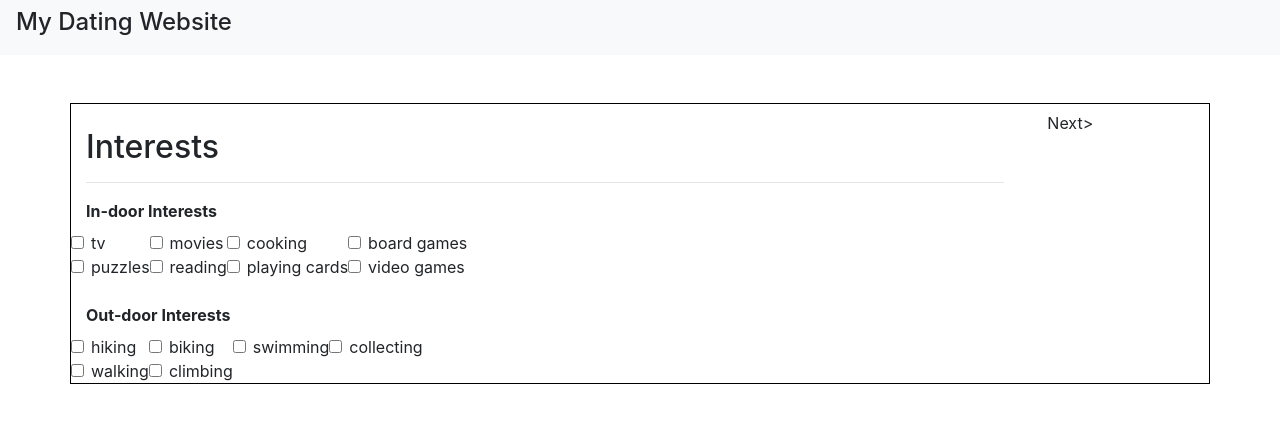
After one commit to alvinnava13/dating, a PHP site: template views/interests.html in a window 1280 px wide. The commit adds this page. Shown: the top 423 px of the page. Run offline with PHP 8.4, Linux system fonts and the light colour scheme; the template is opened without the code that fills it, so the values that code supplies are empty.

Commit message:
Create interests page and styles

```diff
--- /dev/null
+++ b/views/interests.html
@@ -0,0 +1,191 @@
+<!-- Alvin Nava
+    4/13/19
+    interests.html
+    This file is a homepage for a dating website
+-->
+<!DOCTYPE html>
+<html lang="en">
+<head>
+    <meta charset="UTF-8">
+    <title>Dating Website</title>
+    <link rel="stylesheet" href="https://stackpath.bootstrapcdn.com/bootstrap/4.3.1/css/bootstrap.min.css" integrity="sha384-ggOyR0iXCbMQv3Xipma34MD+dH/1fQ784/j6cY/iJTQUOhcWr7x9JvoRxT2MZw1T" crossorigin="anonymous">
+
+    <link rel="stylesheet" href="styles/styles.css">
+    <script src="https://code.jquery.com/jquery-3.3.1.slim.min.js" integrity="sha384-q8i/X+965DzO0rT7abK41JStQIAqVgRVzpbzo5smXKp4YfRvH+8abtTE1Pi6jizo" crossorigin="anonymous"></script>
+    <script src="https://cdnjs.cloudflare.com/ajax/libs/popper.js/1.14.7/umd/popper.min.js" integrity="sha384-UO2eT0CpHqdSJQ6hJty5KVphtPhzWj9WO1clHTMGa3JDZwrnQq4sF86dIHNDz0W1" crossorigin="anonymous"></script>
+    <script src="https://stackpath.bootstrapcdn.com/bootstrap/4.3.1/js/bootstrap.min.js" integrity="sha384-JjSmVgyd0p3pXB1rRibZUAYoIIy6OrQ6VrjIEaFf/nJGzIxFDsf4x0xIM+B07jRM" crossorigin="anonymous"></script>
+</head>
+<body>
+
+<div class="bar">
+    <nav class="navbar navbar-light bg-light" id="nav">
+        <h4>My Dating Website</h4>
+    </nav>
+</div>
+<br>
+<br>
+
+
+
+<div class="container">
+    <div class="row">
+        <div class="col-sm-10">
+            <br>
+            <h2 class="indentHead">Interests</h2>
+            <hr>
+
+
+
+
+            <label><strong>In-door Interests</strong></label>
+
+            <div class="row">
+                <div class="column">
+                    <div class="form-check">
+                        <input class="form-check-input" type="checkbox" value="" id="defaultCheck1">
+                        <label class="form-check-label" for="defaultCheck1">
+                            tv
+                        </label>
+                    </div>
+                    <div class="form-check">
+                        <input class="form-check-input" type="checkbox" value="" id="defaultCheck2">
+                        <label class="form-check-label" for="defaultCheck2">
+                            puzzles
+                        </label>
+                    </div>
+                </div>
+
+
+
+                <div class="column">
+                    <div class="form-check">
+                        <input class="form-check-input" type="checkbox" value="" id="defaultCheck3">
+                        <label class="form-check-label" for="defaultCheck3">
+                            movies
+                        </label>
+                    </div>
+                    <div class="form-check">
+                        <input class="form-check-input" type="checkbox" value="" id="defaultCheck4">
+                        <label class="form-check-label" for="defaultCheck4">
+                            reading
+                        </label>
+                    </div>
+                </div>
+
+
+
+                <div class="column">
+                    <div class="form-check">
+                        <input class="form-check-input" type="checkbox" value="" id="defaultCheck5">
+                        <label class="form-check-label" for="defaultCheck5">
+                            cooking
+                        </label>
+                    </div>
+                    <div class="form-check">
+                        <input class="form-check-input" type="checkbox" value="" id="defaultCheck6">
+                        <label class="form-check-label" for="defaultCheck6">
+                            playing cards
+                        </label>
+                    </div>
+                </div>
+
+
+
+                <div class="column">
+                    <div class="form-check">
+                        <input class="form-check-input" type="checkbox" value="" id="defaultCheck7">
+                        <label class="form-check-label" for="defaultCheck7">
+                            board games
+                        </label>
+                    </div>
+                    <div class="form-check">
+                        <input class="form-check-input" type="checkbox" value="" id="defaultCheck8">
+                        <label class="form-check-label" for="defaultCheck8">
+                            video games
+                        </label>
+                    </div>
+                </div>
+            </div>
+
+
+            <br>
+            <label><strong>Out-door Interests</strong></label>
+
+            <div class="row">
+                <div class="column">
+                    <div class="form-check">
+                        <input class="form-check-input" type="checkbox" value="" id="defaultCheck9">
+                        <label class="form-check-label" for="defaultCheck9">
+                            hiking
+                        </label>
+                    </div>
+                    <div class="form-check">
+                        <input class="form-check-input" type="checkbox" value="" id="defaultCheck10">
+                        <label class="form-check-label" for="defaultCheck10">
+                            walking
+                        </label>
+                    </div>
+                </div>
+
+
+                <div class="column">
+                    <div class="form-check">
+                        <input class="form-check-input" type="checkbox" value="" id="defaultCheck11">
+                        <label class="form-check-label" for="defaultCheck11">
+                            biking
+                        </label>
+                    </div>
+                    <div class="form-check">
+                        <input class="form-check-input" type="checkbox" value="" id="defaultCheck12">
+                        <label class="form-check-label" for="defaultCheck12">
+                            climbing
+                        </label>
+                    </div>
+                </div>
+
+
+                <div class="column">
+                    <div class="form-check">
+                        <input class="form-check-input" type="checkbox" value="" id="defaultCheck13">
+                        <label class="form-check-label" for="defaultCheck13">
+                            swimming
+                        </label>
+                    </div>
+                </div>
+
+
+
+                <div class="column">
+                    <div class="form-check">
+                        <input class="form-check-input" type="checkbox" value="" id="defaultCheck14">
+                        <label class="form-check-label" for="defaultCheck14">
+                            collecting
+                        </label>
+                    </div>
+                </div>
+
+
+            </div>
+
+
+            </div>
+
+
+        <div class="col-sm-2">
+            <div class="button">
+                <form method="post" action="summary">
+                    <a href="profile" class="btn no-primary">Next></a>
+                </form>
+            </div>
+        </div>
+
+
+
+
+
+    </div>
+</div>
+
+
+</body>
+</html>
--- a/views/profile.html
+++ b/views/profile.html
@@ -124,8 +124,8 @@
             </div>
 
             <div class="button">
-                <form method="post" action="profile">
-                    <button type="button" id="button">Next></button>
+                <form method="post" action="interests">
+                    <a href="profile" class="btn no-primary">Next></a>
                 </form>
             </div>
         </div>
```
Also changed, not shown: index.php (+10 -0 lines), styles/interests.css (added, +10 -0 lines).
